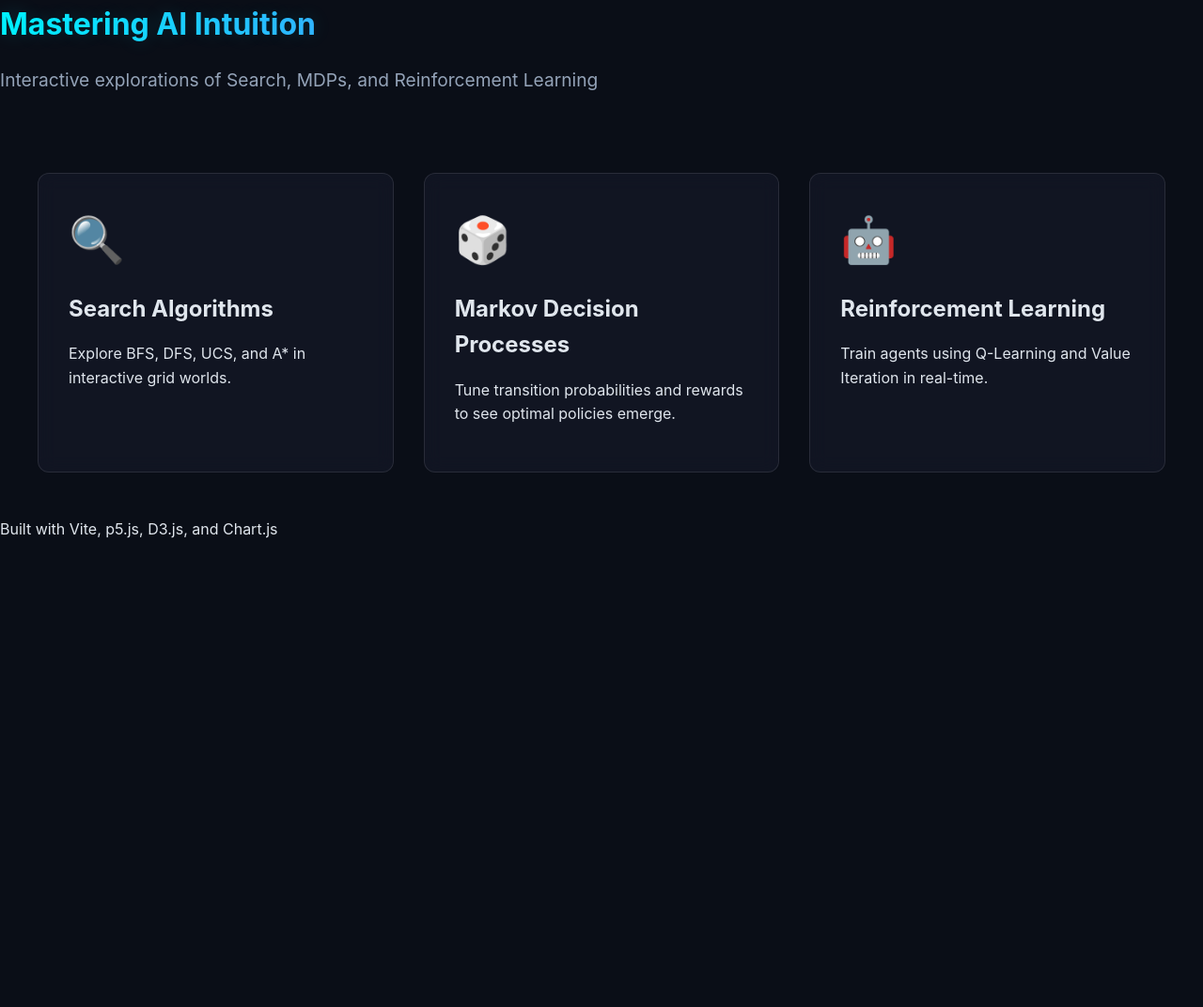
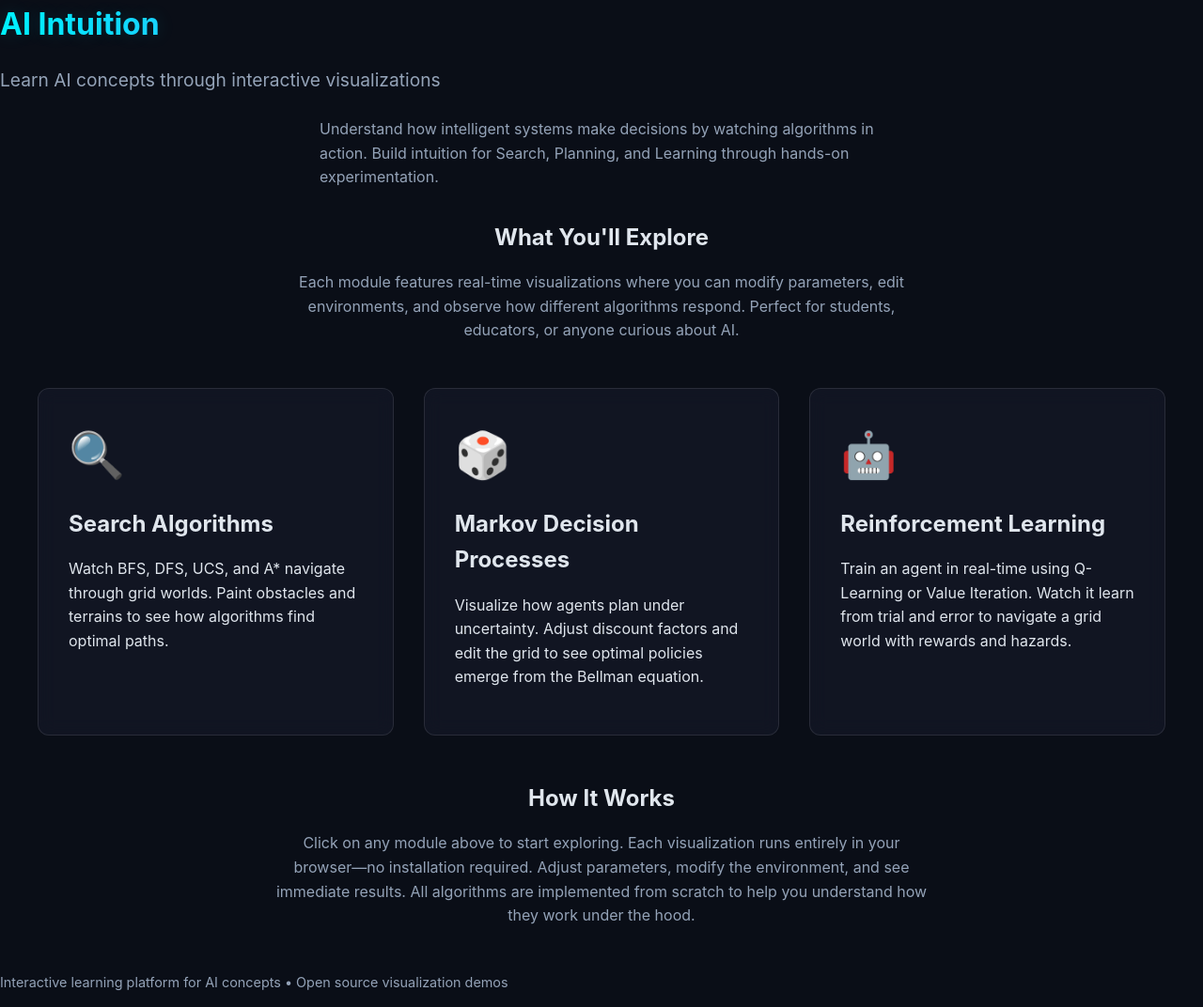
Before and after one commit to chinwh2019/ai-modern-approach, a website built with Vite: page index.html in a window 1280 px wide. Shown: the whole page at 94% size. Before the commit the page ends 800 px from the top, so only its background shows below. Built offline with nearby package versions, Linux system fonts and the light colour scheme.

Commit message:
Improve landing page with better descriptions and explanations

```diff
--- a/index.html
+++ b/index.html
@@ -5,7 +5,9 @@
   <meta charset="UTF-8" />
   <link rel="icon" type="image/svg+xml" href="/vite.svg" />
   <meta name="viewport" content="width=device-width, initial-scale=1.0" />
-  <title>Mastering AI Intuition</title>
+  <meta name="description"
+    content="Learn AI concepts through interactive visualizations. Explore Search Algorithms, Markov Decision Processes, and Reinforcement Learning with hands-on demos." />
+  <title>AI Intuition - Interactive Learning Platform</title>
   <link rel="stylesheet" href="./src/style.css" />
 </head>
 
@@ -13,34 +15,62 @@
   <div id="app">
     <div id="bg-canvas" style="position: fixed; top: 0; left: 0; z-index: -1;"></div>
     <header class="hero">
-      <h1 class="glow-text">Mastering AI Intuition</h1>
-      <p class="subtitle">Interactive explorations of Search, MDPs, and Reinforcement Learning</p>
+      <h1 class="glow-text">AI Intuition</h1>
+      <p class="subtitle">Learn AI concepts through interactive visualizations</p>
+      <p style="max-width: 600px; margin: 1.5rem auto 0; font-size: 1rem; color: var(--text-secondary);">
+        Understand how intelligent systems make decisions by watching algorithms in action.
+        Build intuition for Search, Planning, and Learning through hands-on experimentation.
+      </p>
     </header>
 
     <main class="container">
+      <section style="margin-bottom: 3rem; text-align: center;">
+        <h2 style="font-size: 1.5rem; margin-bottom: 1rem;">What You'll Explore</h2>
+        <p style="max-width: 700px; margin: 0 auto; color: var(--text-secondary);">
+          Each module features real-time visualizations where you can modify parameters, edit environments,
+          and observe how different algorithms respond. Perfect for students, educators, or anyone curious about AI.
+        </p>
+      </section>
+
       <div class="card-grid">
         <a href="./search.html" class="card">
           <div class="card-icon">🔍</div>
           <h2>Search Algorithms</h2>
-          <p>Explore BFS, DFS, UCS, and A* in interactive grid worlds.</p>
+          <p>Watch BFS, DFS, UCS, and A* navigate through grid worlds. Paint obstacles and terrains to see how
+            algorithms find optimal paths.</p>
         </a>
 
         <a href="./mdp.html" class="card">
           <div class="card-icon">🎲</div>
           <h2>Markov Decision Processes</h2>
-          <p>Tune transition probabilities and rewards to see optimal policies emerge.</p>
+          <p>Visualize how agents plan under uncertainty. Adjust discount factors and edit the grid to see optimal
+            policies emerge from the Bellman equation.</p>
         </a>
 
         <a href="./rl.html" class="card">
           <div class="card-icon">🤖</div>
           <h2>Reinforcement Learning</h2>
-          <p>Train agents using Q-Learning and Value Iteration in real-time.</p>
+          <p>Train an agent in real-time using Q-Learning or Value Iteration. Watch it learn from trial and error to
+            navigate a grid world with rewards and hazards.</p>
         </a>
       </div>
+
+      <section style="margin-top: 3rem; text-align: center;">
+        <h2 style="font-size: 1.5rem; margin-bottom: 1rem;">How It Works</h2>
+        <p style="max-width: 700px; margin: 0 auto; color: var(--text-secondary);">
+          Click on any module above to start exploring. Each visualization runs entirely in your browser—no installation
+          required.
+          Adjust parameters, modify the environment, and see immediate results. All algorithms are implemented from
+          scratch
+          to help you understand how they work under the hood.
+        </p>
+      </section>
     </main>
 
     <footer>
-      <p>Built with Vite, p5.js, D3.js, and Chart.js</p>
+      <p style="color: var(--text-secondary); font-size: 0.9rem;">
+        Interactive learning platform for AI concepts • Open source visualization demos
+      </p>
     </footer>
   </div>
   <script type="module" src="/src/main.js"></script>
```
